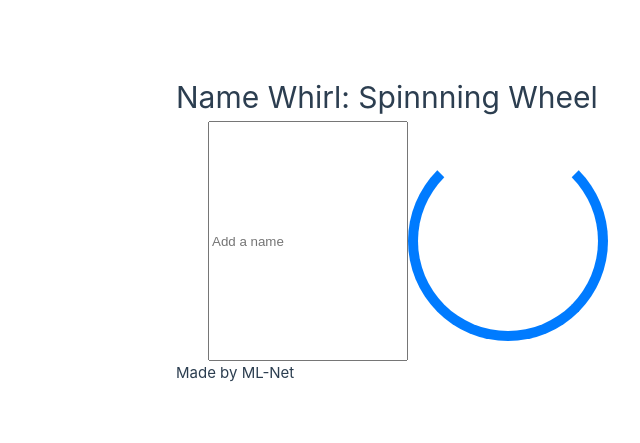
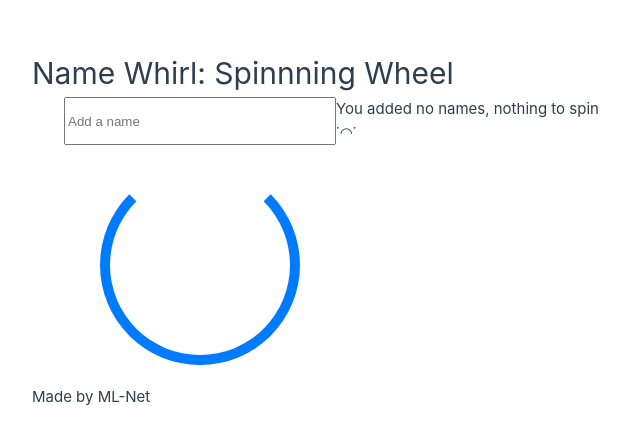
Before and after one commit to egentilucci/name-whirl, a Vue app in the folder client/: page / in a window 1280 px wide. Shown: the part 171-614 px from the top of the page, without its empty margins (0-640 px from the left). Built offline with nearby package versions, Linux system fonts and the light colour scheme.

Commit message:
feat: catchphrase based on number of options

```diff
--- a/client/src/components/Spinner.vue
+++ b/client/src/components/Spinner.vue
@@ -40,6 +40,15 @@ function removeOption(option) {
     <div v-for="(option, index) in options" :key="index" class="option">
       {{ option }}
       <button class="remove-btn" @click="removeOption(option)">x</button>
+    </div>
+    <div>
+      <div v-if="options.length > 1">
+        You added {{ options.length }} names, let's spin!!! ٩(^ᗜ^ )و
+      </div>
+      <div v-else-if="options.length === 1">
+        You added 1 name, the result is somewhat predictable :D
+      </div>
+      <div v-else>You added no names, nothing to spin ˙◠˙</div>
     </div>
     <div class="wheel" :class="{ spinning }" @click="startSpinning">
       <div class="wheel-content">{{ selectedOption }}</div>
```
